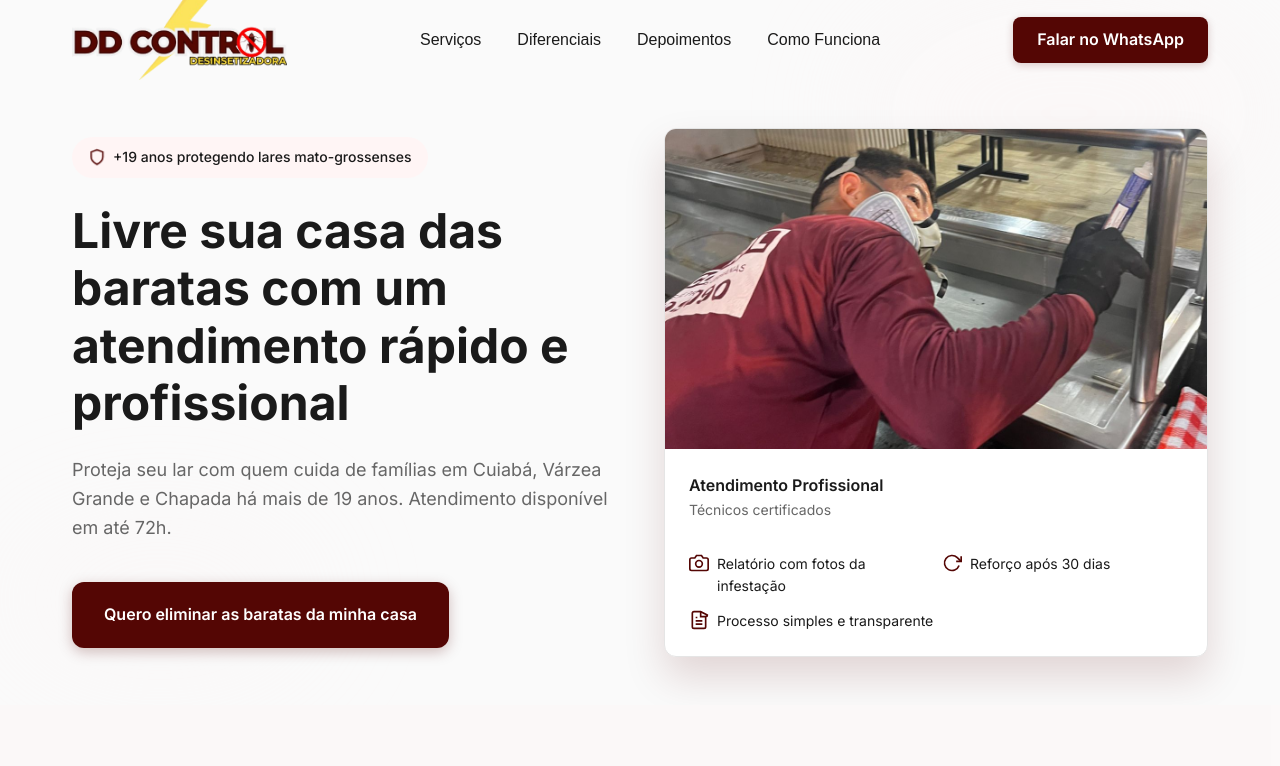
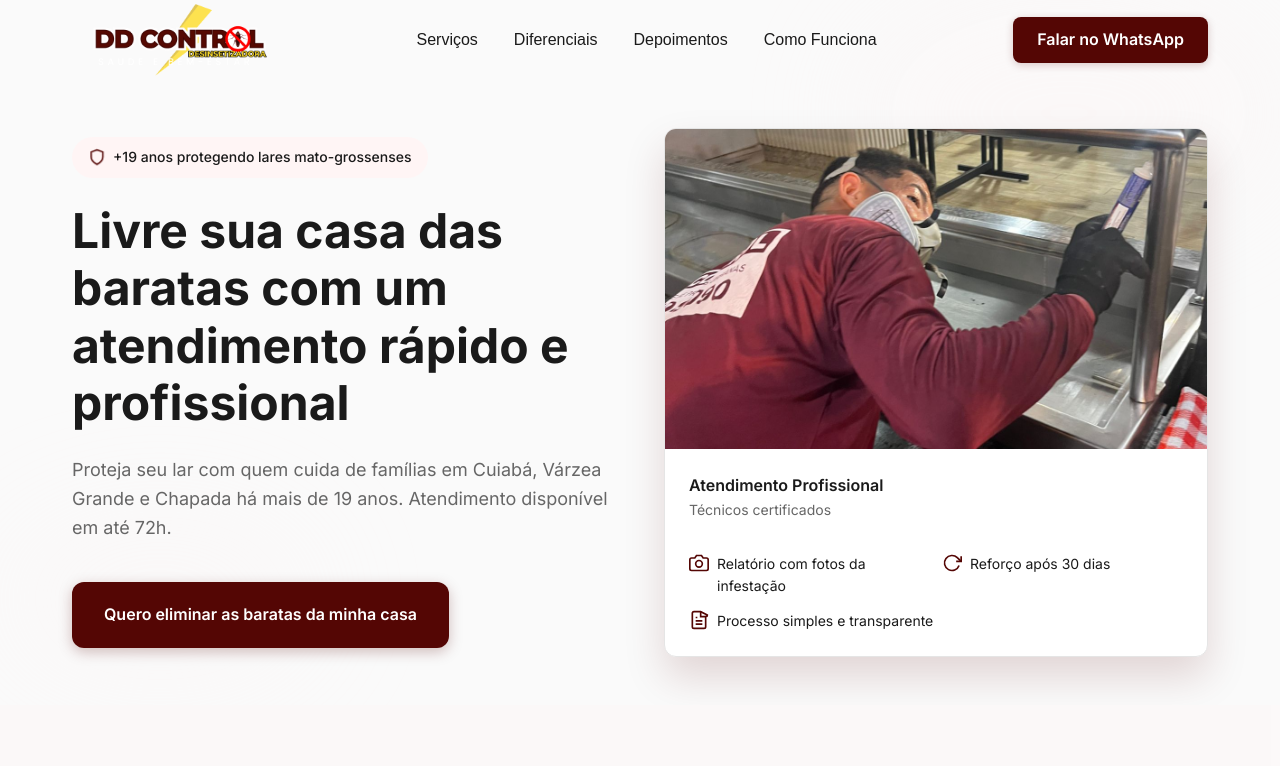
Before and after one commit to MarcosLinox/Landing-page-DDcontrol, a website: page index.html in a window 1280 px wide. Shown: the top 766 px of the page. Drawn offline with Linux system fonts and the light colour scheme.

Commit message:
Ajuste na logo no header

```diff
--- a/index.html
+++ b/index.html
@@ -18,7 +18,7 @@
             <div class="header-content">
                 <!-- Logo -->
                 <div class="logo">
-                    <img class="logo-img" src="./assets/Logo sem fundo.png" alt="Logo da DDControl">
+                    <img class="logo-img" src="./assets/LOGO DDCONTROL -  ATUAL.png" alt="Logo da DDControl">
                 </div>
 
                 <!-- Desktop Navigation -->
--- a/styles.css
+++ b/styles.css
@@ -97,8 +97,9 @@ img {
 }
 
 .logo-img {
-  width: 215px;
+  width: 13rem;
   height: auto;
+  padding: 0.5rem 0 0 0.5rem;
 }
 
 .logo-text {
```
Also changed, not shown: assets/LOGO DDCONTROL -  ATUAL.png (added).
